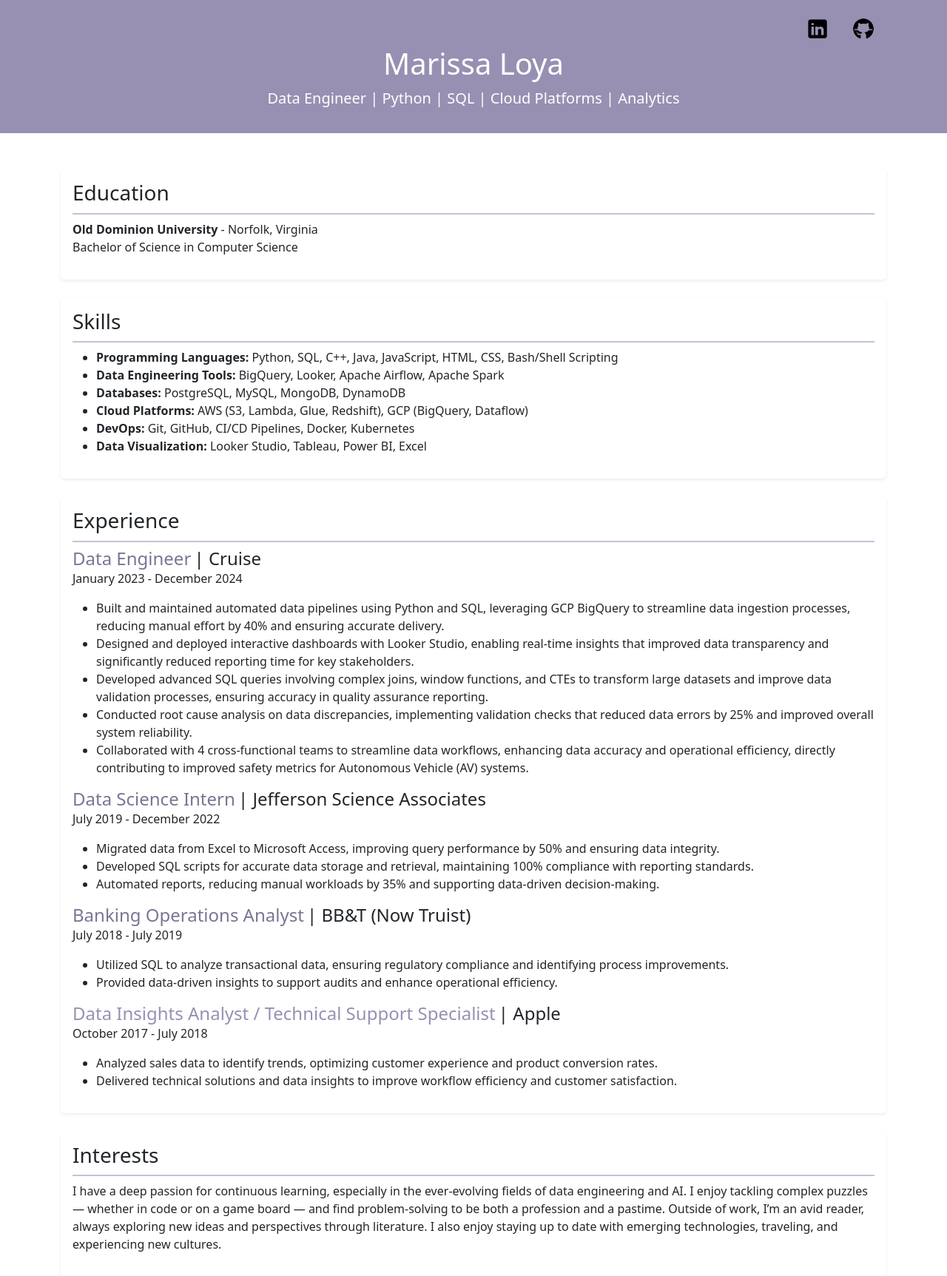
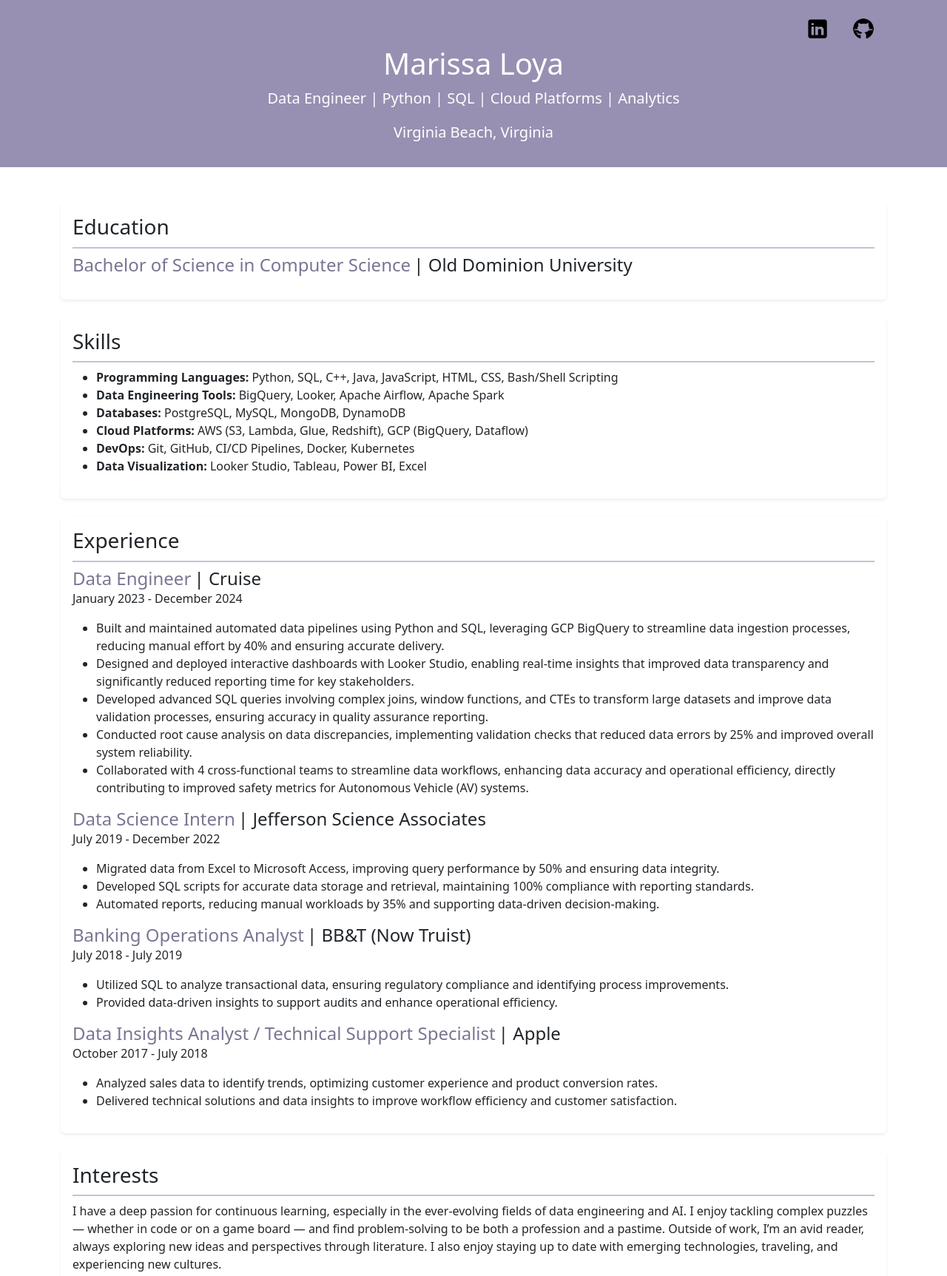
Before and after one commit to mloya1105/resume-website, a Flask app: page / in a window 1280 px wide. Shown: the top 1725 px of the page at 74% size. Run offline with Flask 3, Linux system fonts and the light colour scheme.

Commit message:
update education section

```diff
--- a/templates/index.html
+++ b/templates/index.html
@@ -35,6 +35,7 @@
             <div class="text-center">
                 <h1>Marissa Loya</h1>
                 <p class="fs-5">Data Engineer | Python | SQL | Cloud Platforms | Analytics</p>
+                <p class="fs-5">Virginia Beach, Virginia</p>
             </div>
         </div>
     </header>
@@ -45,8 +46,8 @@
             <div class="shadow-sm p-3 mb-4 bg-body rounded">
                 <section id="Education" class="mb-3">
                     <h3 style="border-bottom: 2px solid #c6c1d7; padding-bottom: 10px;">Education</h3>
-                    <b>Old Dominion University</b> - Norfolk, Virginia
-                    <p>Bachelor of Science in Computer Science</p>
+                    <h4 style="color:#7b7493; display: inline;">Bachelor of Science in Computer Science</h4>
+                    <h4 style="display: inline;"> | Old Dominion University</h4>
                 </section>
             </div>
 
@@ -101,7 +102,7 @@
                         </ul>
                     </div>
                     <div class="experience">
-                        <h4 style="color:#9790b2; display: inline;">Data Insights Analyst / Technical Support Specialist</h4>
+                        <h4 style="color:#7b7493; display: inline;">Data Insights Analyst / Technical Support Specialist</h4>
                         <h4 style="display: inline;"> | Apple</h4>
                         <p>October 2017 - July 2018</p>
                         <ul>
```
